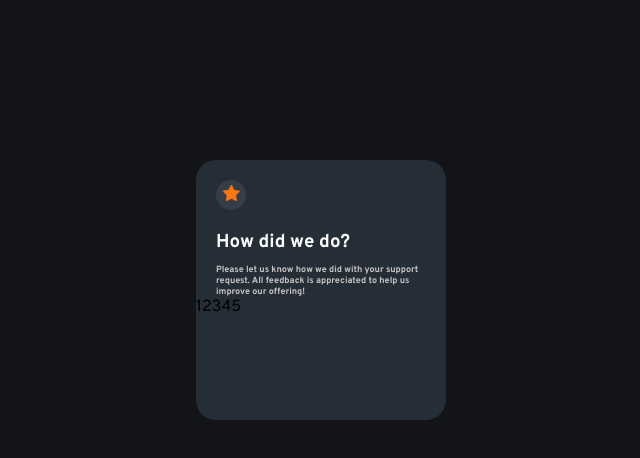
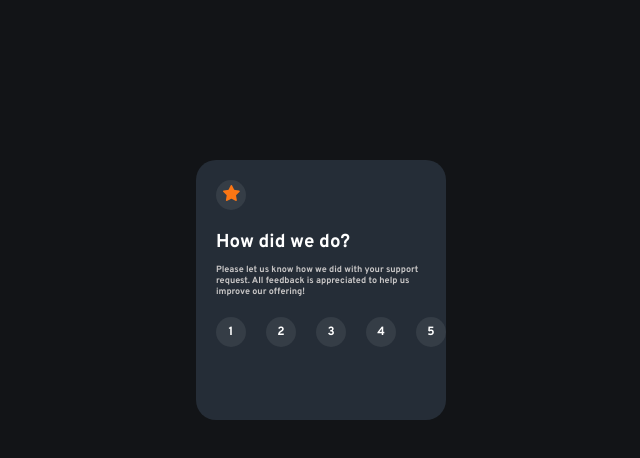
Before and after one commit to mehwishjbe/rating-component, a plain HTML site: page index.html in a window 1280 px wide. Shown: the whole page, without its empty margins (319-959 px from the left). Drawn offline with Linux system fonts and the light colour scheme; a web font is replaced by a local one.

Commit message:
circle ranks css

```diff
--- a/style.css
+++ b/style.css
@@ -54,3 +54,18 @@ body{
 .circle-rank-line{
     display: flex;
 }
+
+.circle-rank{
+    display: flex;
+    background-color: hsl(212, 14%, 24%);
+    height: 30px;
+    width: 30px;
+    border-radius: 50%;
+    margin: 20px 0px 0px 20px;
+    justify-content: center;
+    align-items: center;
+    text-align: center;
+    color: hsl(0, 0%, 100%);
+    font-size: 12px;
+    font-weight: bold;
+}
```
